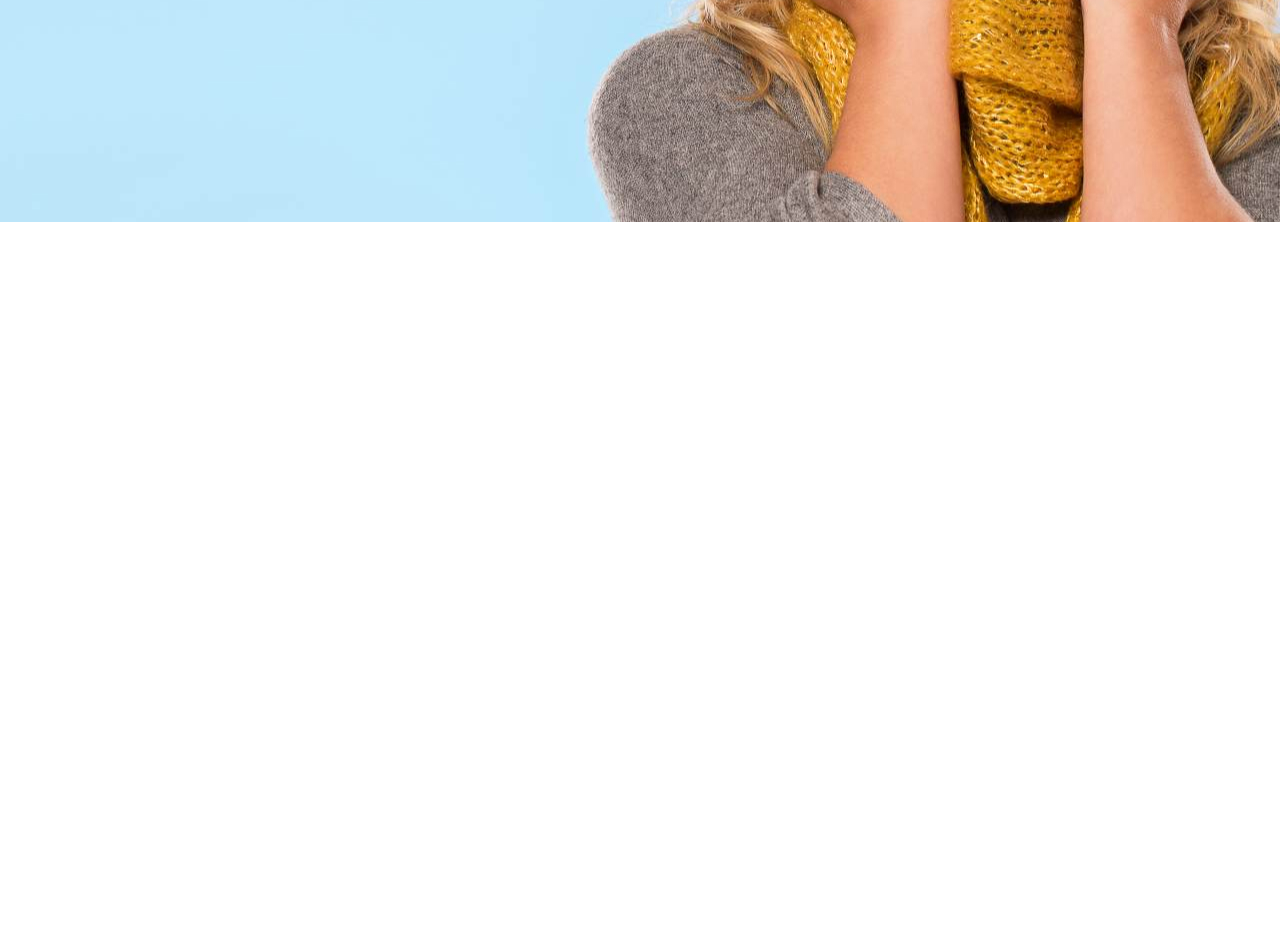
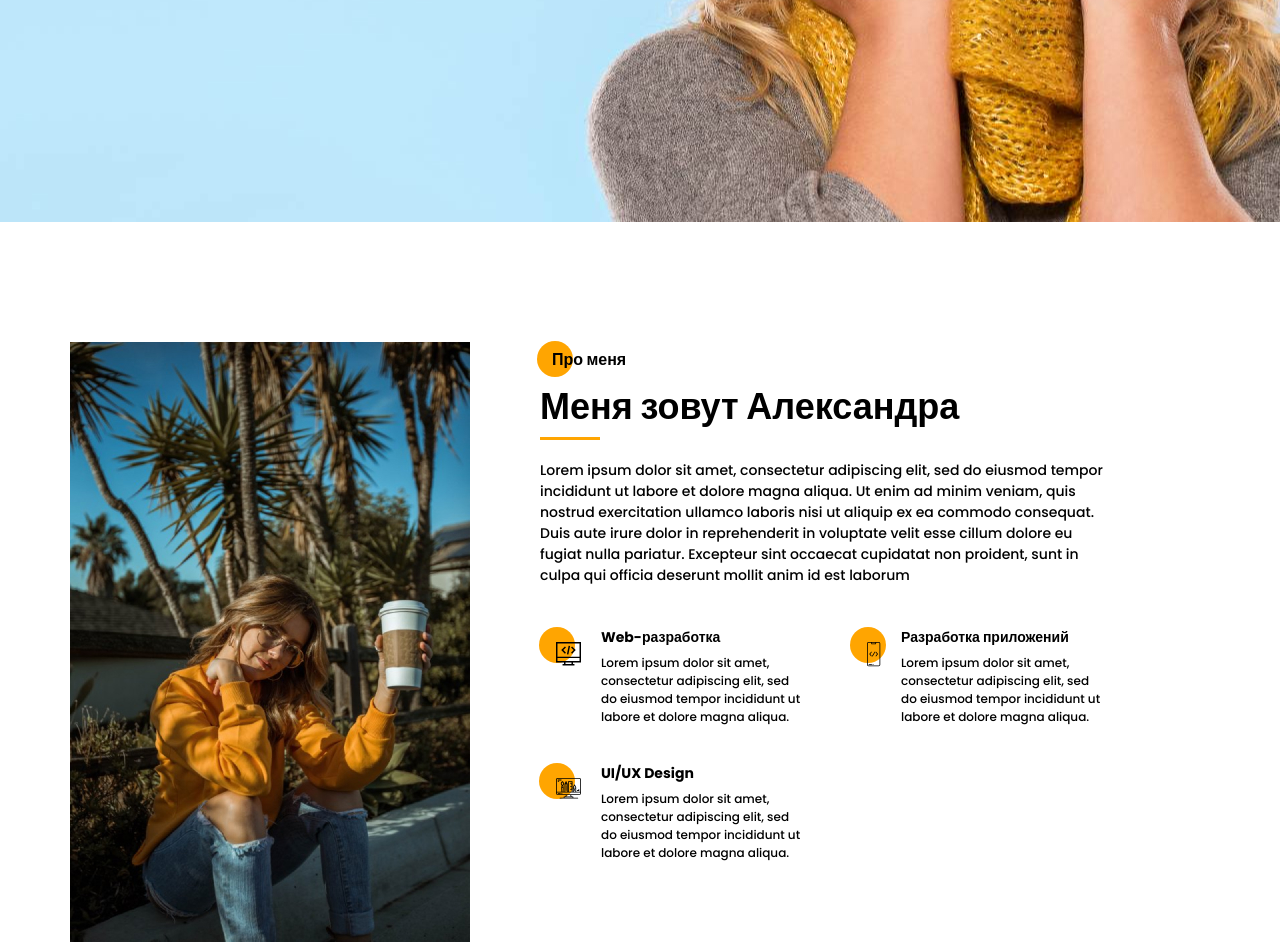
Before and after one commit to JetMars/portfolio, a website: page src/index.html in a window 1280 px wide. Shown: the part 578-1520 px from the top of the page. Before the commit the page ends 800 px from the top, so only its background shows below. Drawn offline with nearby package versions, Linux system fonts and the light colour scheme; files that its build step writes are made by us from their sources; files whose address does not match are found by name.

Commit message:
add author

```diff
--- a/src/index.html
+++ b/src/index.html
@@ -115,6 +115,63 @@
             </div>
         </div>
     </section>
+
+    <section class="author">
+        <div class="container">
+            <div class="author__wrapper">
+                <div class="author__photo">
+                    <img src="img/main_photo.jpg" alt="photo">
+                </div>
+                <div class="author__content">
+                    <h2 class="title title_fz16 author__title">Про меня</h2>
+                    <div class="title author__subtitle">Меня зовут Александра</div>
+                    <div class="divider"></div>
+                    <p class="author__descr">Lorem ipsum dolor sit amet, consectetur adipiscing elit, sed do eiusmod
+                        tempor
+                        incididunt ut labore et dolore magna aliqua. Ut enim ad minim veniam, quis nostrud exercitation
+                        ullamco laboris nisi ut aliquip ex ea commodo consequat. Duis aute irure dolor in reprehenderit
+                        in voluptate velit esse cillum dolore eu fugiat nulla pariatur. Excepteur sint occaecat
+                        cupidatat non proident, sunt in culpa qui officia deserunt mollit anim id est laborum
+                    </p>
+                </div>
+                <div class="author__direction">
+                    <div class="author__items">
+                        <div class="author__item">
+                            <img src="icons/about_me/web_development.svg" alt="web_development"
+                                class="author__item-image">
+                            <div class="author__item-descr">
+                                <div class="title title_fz14">Web-разработка</div>
+                                <div class="author__item-text">Lorem ipsum dolor sit amet, consectetur adipiscing elit,
+                                    sed do
+                                    eiusmod tempor incididunt ut labore et dolore magna aliqua.
+                                </div>
+                            </div>
+                        </div>
+                        <div class="author__item">
+                            <img src="icons/about_me/mobile_dev.svg" alt="mobile_dev" class="author__item-image">
+                            <div class="author__item-descr">
+                                <div class="title title_fz14">Разработка приложений</div>
+                                <div class="author__item-text">Lorem ipsum dolor sit amet, consectetur adipiscing elit,
+                                    sed do
+                                    eiusmod tempor incididunt ut labore et dolore magna aliqua.
+                                </div>
+                            </div>
+                        </div>
+                        <div class="author__item">
+                            <img src="icons/about_me/design.svg" alt="design" class="author__item-image">
+                            <div class="author__item-descr">
+                                <div class="title title_fz14">UI/UX Design</div>
+                                <div class="author__item-text">Lorem ipsum dolor sit amet, consectetur adipiscing elit,
+                                    sed do
+                                    eiusmod tempor incididunt ut labore et dolore magna aliqua.
+                                </div>
+                            </div>
+                        </div>
+                    </div>
+                </div>
+            </div>
+        </div>
+    </section>
     <script src="js/script.js"></script>
 </body>
 
--- /dev/null
+++ b/src/sass/blocks/_author.scss
@@ -0,0 +1,85 @@
+.author {
+    padding-top: 120px;
+    &__wrapper {
+        display: grid;
+        grid-template-columns: 400px 570px;
+        grid-template-rows: minmax(245px, auto) minmax(255px, auto);
+        grid-auto-rows: auto;
+        gap: 40px 70px;
+    }
+    &__photo {
+        grid-row: 1 / 4;
+        img {
+            width: 100%;
+        }
+    }
+
+    &__content {
+        grid-column: 2 / 3;
+        grid-row: 1 / 2;
+        padding-top: 6px;
+        .divider {
+            margin-top: 0;
+        }
+    }
+
+    &__direction {
+        grid-column: 2 / 3;
+        grid-row: 2 / 3;
+    }
+
+    &__title {
+        position: relative;
+        z-index: 2;
+        padding-left: 12px;
+        margin-bottom: 0;
+        @include before_circle;
+    }
+    &__subtitle {
+        margin-top: 5px;
+    }
+
+    &__item-text {
+        margin-top: 6px;
+    }
+
+    &__descr {
+        margin-top: 20px;
+        font-size: 14px;
+        line-height: 21px;
+        margin-bottom: 0;
+        color: #000000;
+    }
+
+    &__items {
+        display: grid;
+        grid-template: repeat(2, minmax(116px, auto)) / repeat(2, 1fr);
+        grid-auto-rows: minmax(116px, auto);
+        gap: 20px 50px;
+    }
+
+    &__item {
+        position: relative;
+        display: flex;
+        gap: 20px;
+        @include before_circle;
+        &:before {
+            top: 0px;
+            left: -1px;
+        }
+
+        &-image {
+            align-self: flex-start;
+            padding: 15px 0 0 16px;
+            z-index: 4;
+        }
+
+        &-text {
+            width: 200px;
+            font-weight: 500;
+            font-size: 12px;
+            line-height: 18px;
+            color: #000000;
+        }
+    }
+}
--- a/src/sass/blocks/_title.scss
+++ b/src/sass/blocks/_title.scss
@@ -11,9 +11,6 @@
         font-size: 16px;
         line-height: 24px;
     }
-    &_fz36 {
-        font-size: 36px;
-    }
     &_fz48 {
         font-size: 48px;
     }
--- a/src/sass/style.scss
+++ b/src/sass/style.scss
@@ -16,8 +16,16 @@
     padding: 0 10px;
 }
 
+.divider {
+    width: 60px;
+    height: 3px;
+    margin-top: 25px;
+    background-color: $main-color;
+}
+
 @import "blocks/promo";
 @import "blocks/title";
 @import "blocks/buttons";
 @import "blocks/sidepanel";
 @import "blocks/menu";
+@import "blocks/author";
```
Also changed, not shown: dist/css/style.min.css, dist/index.html.
